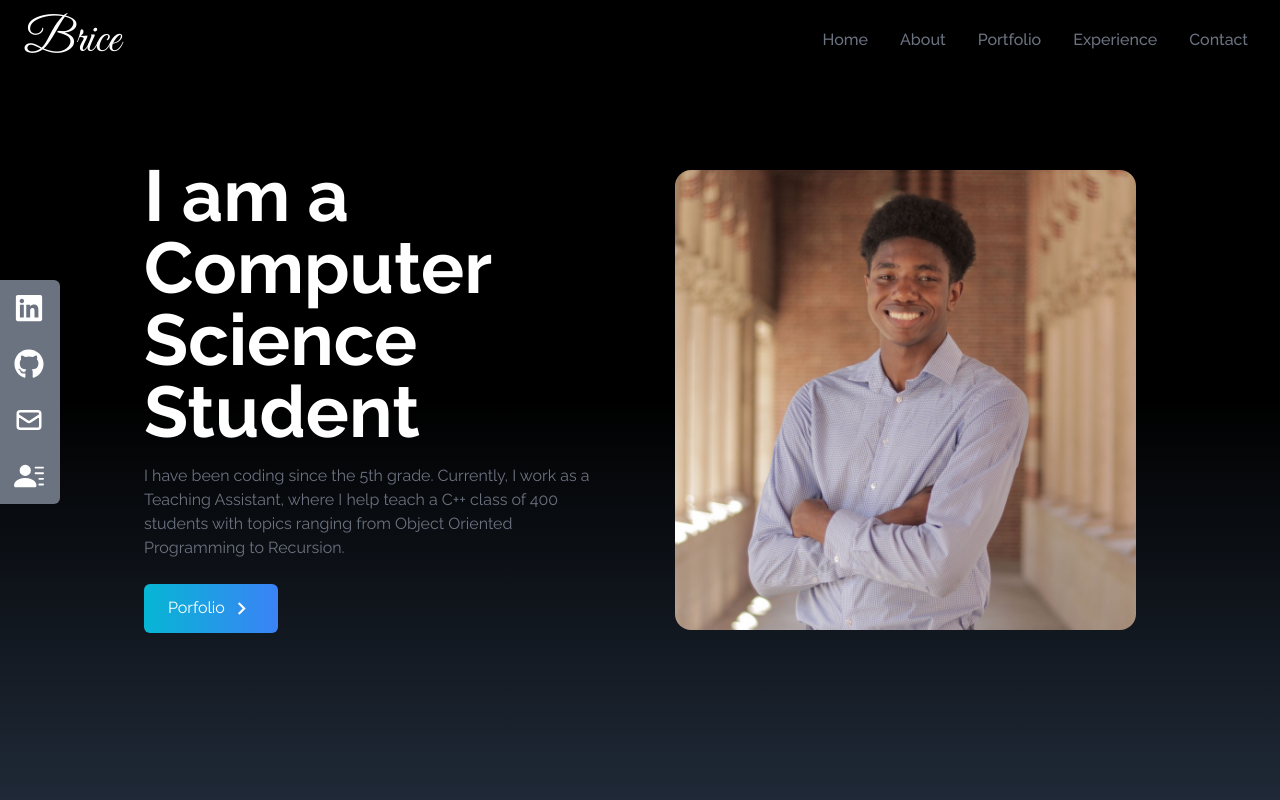
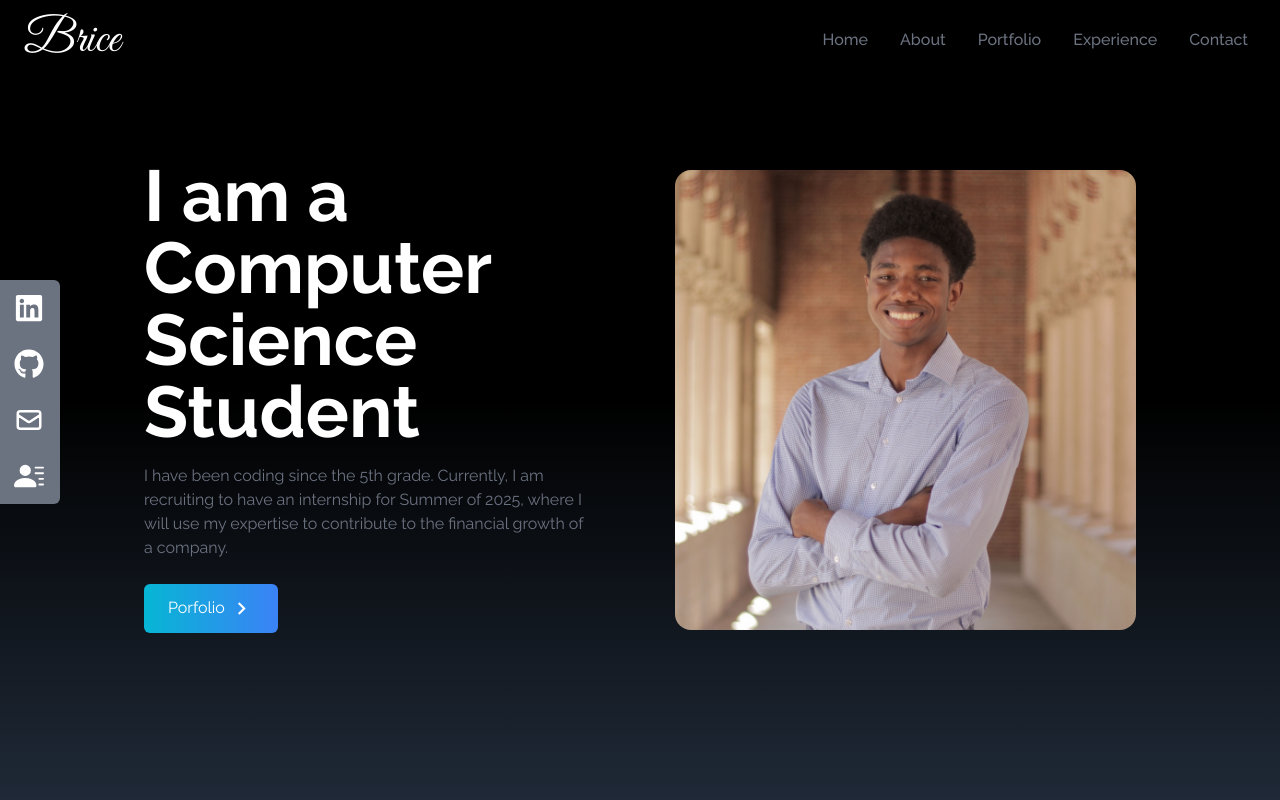
Before and after one commit to Brice12347/one-portfolio, a React (Create React App) app in the folder one-portfolio/: page / in a window 1280 px wide. Shown: the top 800 px of the page. Built offline with nearby package versions, Linux system fonts and the light colour scheme.

Commit message:
Update Home.jsx

```diff
--- a/one-portfolio/src/components/Home.jsx
+++ b/one-portfolio/src/components/Home.jsx
@@ -12,7 +12,7 @@ const Home = () => {
                         I am a Computer Science Student
                     </h2>
                     <p className='text-gray-500 py-4 max-w-md'>
-                        I have been coding since the 5th grade. Currently, I work as a Teaching Assistant, where I help teach a C++ class of 400 students with topics ranging from Object Oriented Programming to Recursion.
+                        I have been coding since the 5th grade. Currently, I am recruiting to have an internship for Summer of 2025, where I will use my expertise to contribute to the financial growth of a company.
                     </p>
                     <div>
                         <Link to='portfolio' smooth duration={500} className='text-white group w-fit px-6 py-3 my-2 flex items-center rounded-md bg-gradient-to-r from-cyan-500 to-blue-500 cursor-pointer'>
```
